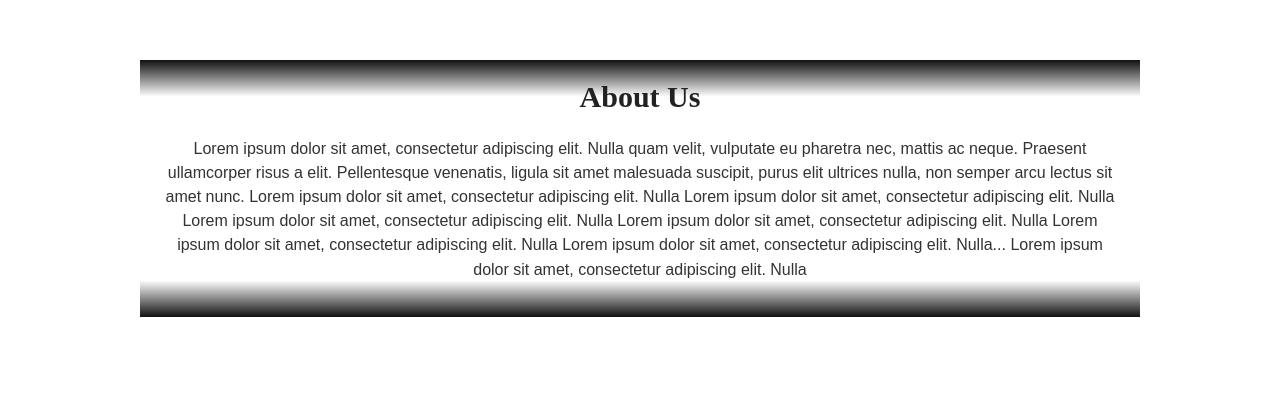
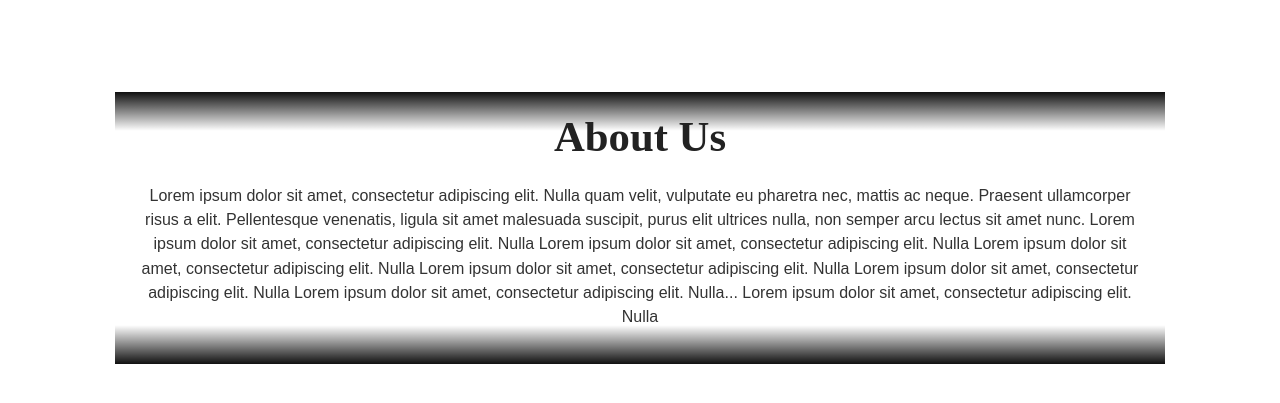
Before and after one commit to Iydeejames/Fortress-of-hope, a React (Create React App) app: page / in a window 1280 px wide. Shown: the part 1986-2389 px from the top of the page. Built offline with nearby package versions, Linux system fonts and the light colour scheme.

Commit message:
Update App.css

```diff
--- a/src/App.css
+++ b/src/App.css
@@ -246,7 +246,7 @@ body {
 /* VideoSection.css */
 
 .video-section {
-  height: 75vh;
+  height: 80vh;
   text-align: center;
   margin-top: 20px;
   padding-left: 8rem;
@@ -312,12 +312,12 @@ video {
   background: linear-gradient(rgba(0, 0, 0, 0.938), rgba(255, 255, 255, 0),rgba(255, 255, 255, 0),rgba(255, 255, 255, 0),rgba(255, 255, 255, 0), rgba(255, 255, 255, 0), rgba(255, 255, 255, 0), rgba(0, 0, 0, 0.938));
   padding: 20px;
   text-align: center;
-  max-width: 1000px;
+  max-width: 1050px;
   margin-top: -4rem;
 }
 
 .about-heading {
-  font-size: 30px;
+  font-size: 3rem;
   font-weight: bold;
   color: #222;
   margin-bottom: 1.6rem;
```
